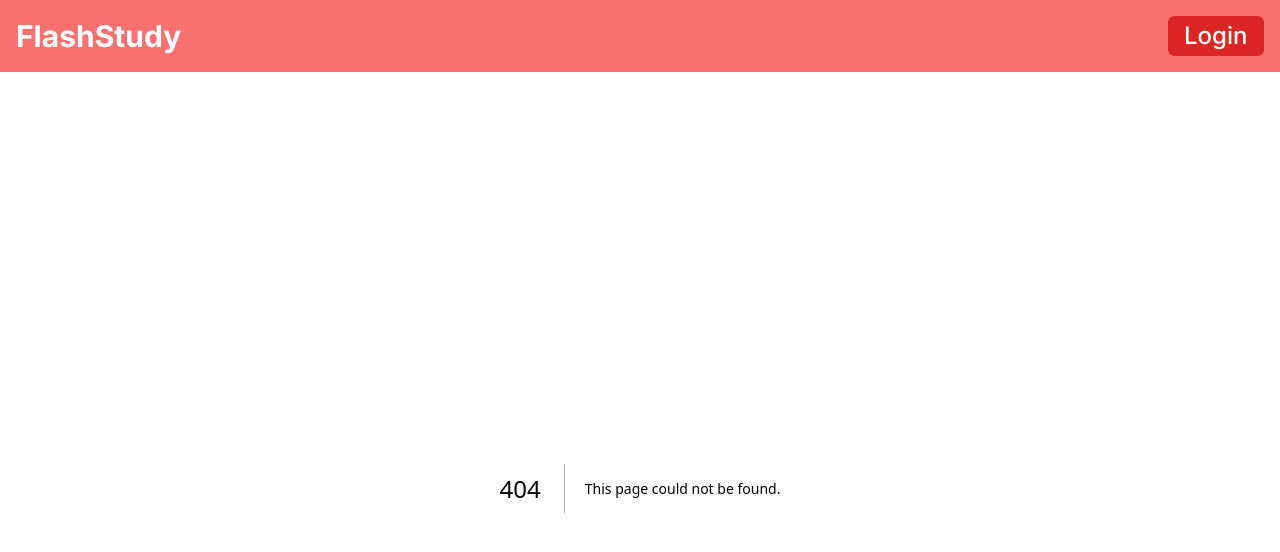
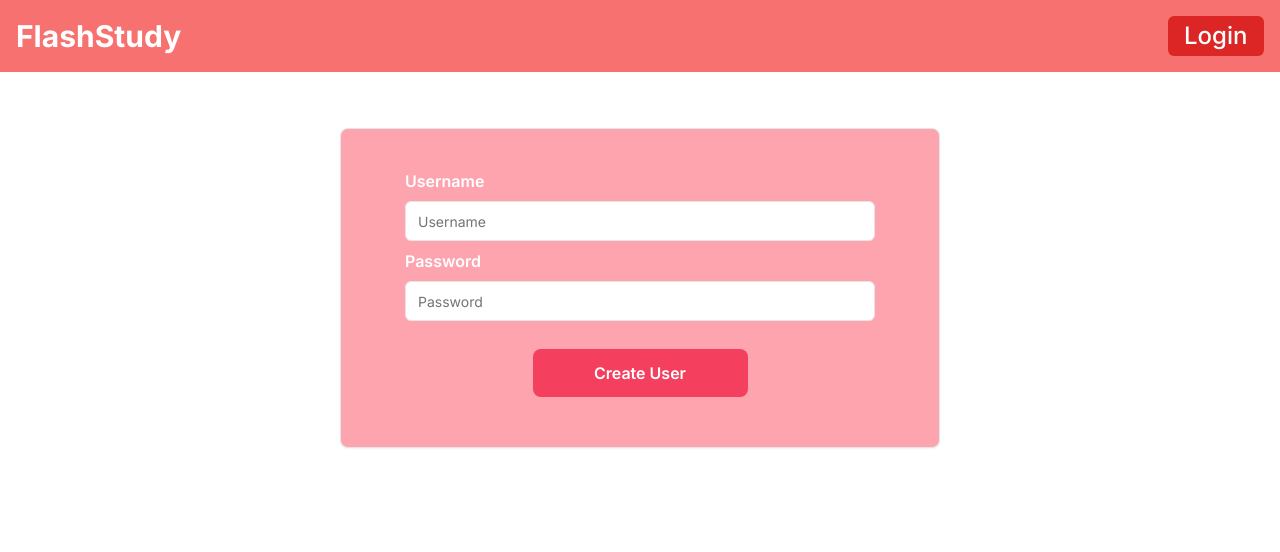
Before and after one commit to adam-polak/FlashStudy, a Next.js app in the folder Frontend/flash-study/: page /create in a window 1280 px wide. Before the commit this address had no page. Shown: the top 552 px of the page. Built offline with nearby package versions, Linux system fonts and the light colour scheme.

Commit message:
styling and create user page

```diff
--- a/Frontend/flash-study/package.json
+++ b/Frontend/flash-study/package.json
@@ -9,6 +9,7 @@
     "lint": "next lint"
   },
   "dependencies": {
+    "@radix-ui/react-tabs": "^1.1.0",
     "class-variance-authority": "^0.7.0",
     "clsx": "^2.1.1",
     "lucide-react": "^0.424.0",
--- /dev/null
+++ b/Frontend/flash-study/src/app/(pages)/(signin)/create/page.tsx
@@ -0,0 +1,24 @@
+import { Card, CardContent } from "@/components/ui/card";
+import { Input } from "@/components/ui/input";
+
+export default function Home() {
+    return (
+      <main className="flex flex-row justify-center items-center p-10">
+        <Card className="md:p-10 p-5 md:w-[60%] lg:w-[50%] w-[70%] h-[18em] md:h-[20em] bg-rose-300 text-white font-semibold">
+          <CardContent className="flex flex-col space-y-2">
+            <div className="flex flex-col space-y-2">
+              <p>Username</p>
+              <Input className="text-black font-normal focus-visible:ring-rose-400" type="text" placeholder="Username"></Input>
+            </div>
+            <div className="flex flex-col space-y-2">
+              <p>Password</p>
+              <Input className="text-black font-normal focus-visible:ring-rose-400" type="password" placeholder="Password"></Input>
+            </div>
+            <div className="flex flex-col items-center p-5">
+              <button className="rounded-lg bg-rose-500 w-full md:w-1/2 h-12">Create User</button>
+            </div>
+          </CardContent>
+        </Card>
+      </main>
+    );
+}
--- a/Frontend/flash-study/src/app/(pages)/login/page.tsx
+++ b/Frontend/flash-study/src/app/(pages)/(signin)/login/page.tsx
@@ -3,19 +3,19 @@ import { Input } from "@/components/ui/input";
 
 export default function Home() {
     return (
-      <main className="flex flex-col items-center p-10">
-        <Card className="p-5 md:w-[50%] w-[70%] h-[20em] md:h-[25em] bg-rose-300 text-white font-semibold">
+      <main className="flex flex-row justify-center items-center p-10">
+        <Card className="md:p-10 p-5 md:w-[60%] lg:w-[50%] w-[70%] h-[18em] md:h-[20em] bg-rose-300 text-white font-semibold">
           <CardContent className="flex flex-col space-y-2">
             <div className="flex flex-col space-y-2">
               <p>Username</p>
-              <Input className="text-black font-normal" type="text" placeholder="Username"></Input>
+              <Input className="text-black font-normal focus-visible:ring-rose-400" type="text" placeholder="Username"></Input>
             </div>
             <div className="flex flex-col space-y-2">
               <p>Password</p>
-              <Input className="text-black font-normal " type="password" placeholder="Password"></Input>
+              <Input className="text-black font-normal focus-visible:ring-rose-400" type="password" placeholder="Password"></Input>
             </div>
             <div className="flex flex-col items-center p-5">
-              <button className="rounded-lg bg-rose-500 w-full md:w-1/2 h-10 md:h-12">Sign In</button>
+              <button className="rounded-lg bg-rose-500 w-full md:w-1/2 h-12">Sign In</button>
             </div>
           </CardContent>
         </Card>
--- /dev/null
+++ b/Frontend/flash-study/src/components/ui/tabs.tsx
@@ -0,0 +1,55 @@
+"use client"
+
+import * as React from "react"
+import * as TabsPrimitive from "@radix-ui/react-tabs"
+
+import { cn } from "@/lib/utils"
+
+const Tabs = TabsPrimitive.Root
+
+const TabsList = React.forwardRef<
+  React.ElementRef<typeof TabsPrimitive.List>,
+  React.ComponentPropsWithoutRef<typeof TabsPrimitive.List>
+>(({ className, ...props }, ref) => (
+  <TabsPrimitive.List
+    ref={ref}
+    className={cn(
+      "inline-flex h-10 items-center justify-center rounded-md bg-muted p-1 text-muted-foreground",
+      className
+    )}
+    {...props}
+  />
+))
+TabsList.displayName = TabsPrimitive.List.displayName
+
+const TabsTrigger = React.forwardRef<
+  React.ElementRef<typeof TabsPrimitive.Trigger>,
+  React.ComponentPropsWithoutRef<typeof TabsPrimitive.Trigger>
+>(({ className, ...props }, ref) => (
+  <TabsPrimitive.Trigger
+    ref={ref}
+    className={cn(
+      "inline-flex items-center justify-center whitespace-nowrap rounded-sm px-3 py-1.5 text-sm font-medium ring-offset-background transition-all focus-visible:outline-none focus-visible:ring-2 focus-visible:ring-ring focus-visible:ring-offset-2 disabled:pointer-events-none disabled:opacity-50 data-[state=active]:bg-background data-[state=active]:text-foreground data-[state=active]:shadow-sm",
+      className
+    )}
+    {...props}
+  />
+))
+TabsTrigger.displayName = TabsPrimitive.Trigger.displayName
+
+const TabsContent = React.forwardRef<
+  React.ElementRef<typeof TabsPrimitive.Content>,
+  React.ComponentPropsWithoutRef<typeof TabsPrimitive.Content>
+>(({ className, ...props }, ref) => (
+  <TabsPrimitive.Content
+    ref={ref}
+    className={cn(
+      "mt-2 ring-offset-background focus-visible:outline-none focus-visible:ring-2 focus-visible:ring-ring focus-visible:ring-offset-2",
+      className
+    )}
+    {...props}
+  />
+))
+TabsContent.displayName = TabsPrimitive.Content.displayName
+
+export { Tabs, TabsList, TabsTrigger, TabsContent }
```
Also changed, not shown: 1 other file (tests, documents, lock files or other folders).
